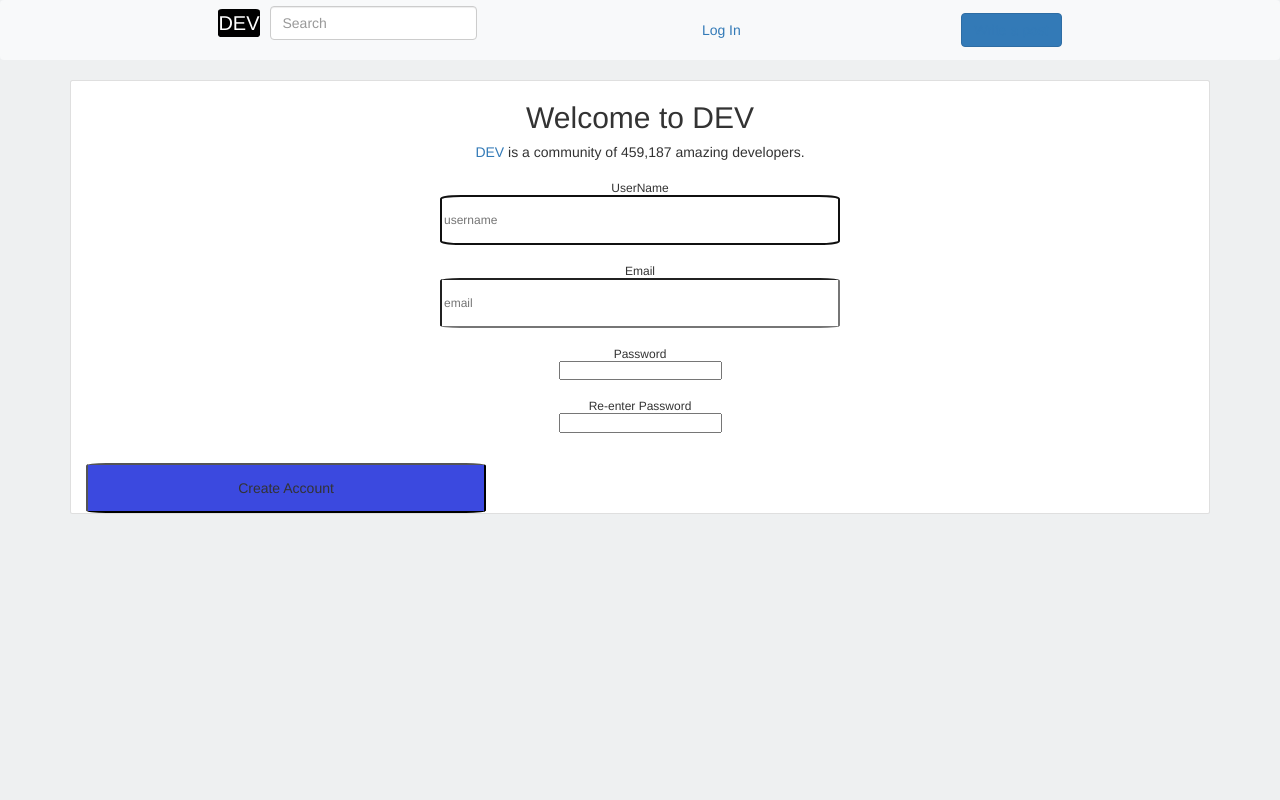
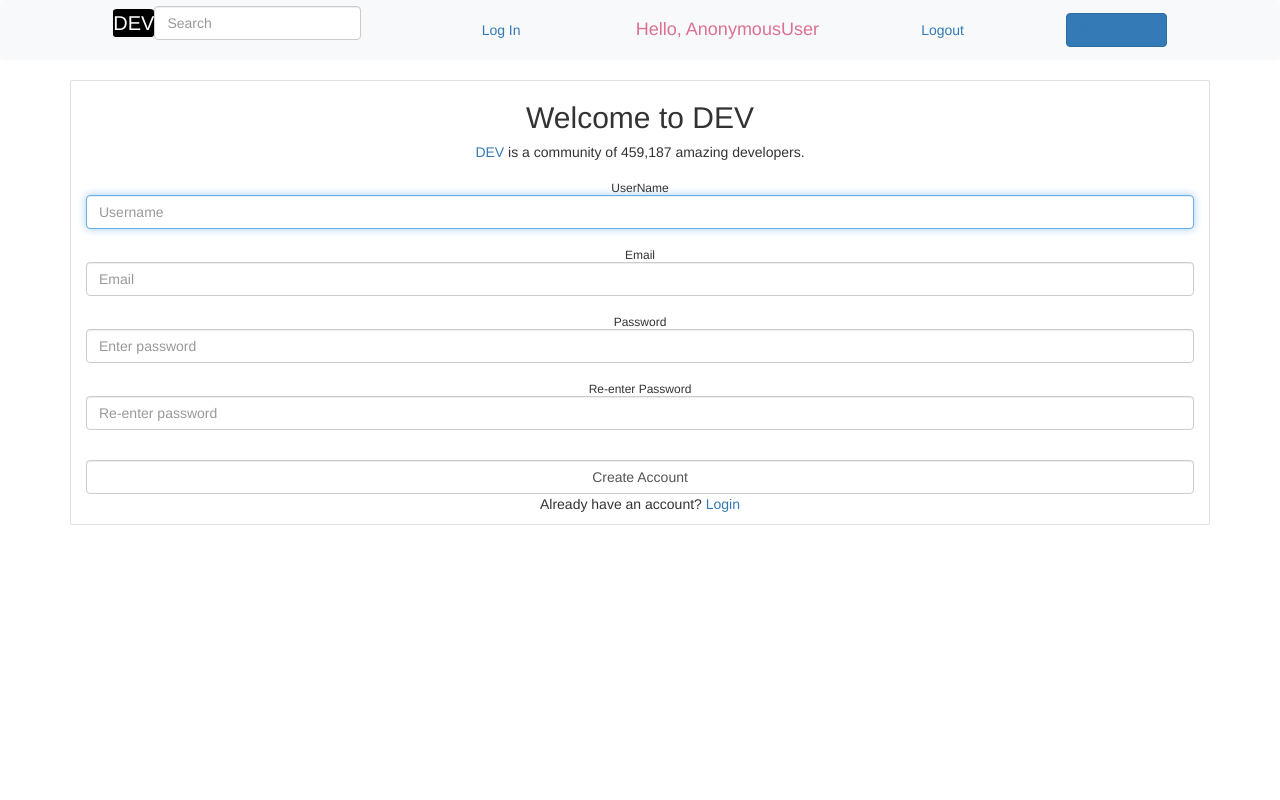
Before and after one commit to iyoungar/dev.to, a Django app: page /signup in a window 1280 px wide. Run offline with Django 3.2, Linux system fonts and the light colour scheme; some libraries are stand-ins or nearby versions.

Commit message:
updated copy

```diff
--- a/devto/urls.py
+++ b/devto/urls.py
@@ -16,17 +16,19 @@
 from django.contrib import admin
 from django.urls import path
 from home.views import homepage
-from login.views import login
+from login.views import loginPage
 from login.views import signup
-from postpage.views import post
+from login.views import logoutUser
+from home.views import posts
 from postpage.views import newpost
 
 
 urlpatterns = [
     path('admin/', admin.site.urls),
     path('home/', homepage, name ='homepage'),
-    path('login/', login, name= 'login'),
+    path('login/', loginPage, name= 'loginPage'),
     path('signup', signup, name= 'signup'),
-    path('postpage/', post, name='post'),
+    path('postpage/', posts, name='posts'),
     path('newpost/', newpost, name='newpost'),
+    path('logout/', logoutUser, name='logoutUser')
 ]
--- a/home/admin.py
+++ b/home/admin.py
@@ -1,5 +1,8 @@
 from django.contrib import admin
 
 from home.models import UserPost
+from home.models import Post
 # Register your mod(els here.
 admin.site.register(UserPost)
+
+admin.site.register(Post)
--- a/home/views.py
+++ b/home/views.py
@@ -1,6 +1,7 @@
 from django.shortcuts import render
 from django.http import HttpResponse
 from home.models import UserPost
+from home.models import Post
 
 #from .form import Postform
 # Create your views here.
@@ -20,6 +21,9 @@
 
   return render (request, "main.html", context)
 
+def posts(request):
+  posts = UserPost.objects.all()
+  return render (request, "postpage.html", {'posts':posts});
 
 
 #def postFormView(request):
--- a/login/form.py
+++ b/login/form.py
@@ -3,13 +3,13 @@
 from django import forms
 from django.db import models
 
-class CreateUserForm (UserCreationForm):
+class CreateUserForm(UserCreationForm):
     class Meta:
         model = User
         fields = ['username', 'email', 'password1', 'password2']
-        widgets = {
-            'username': forms.TextInput(attrs={'class': 'space', 'placeholder': 'username '}),
-            'email': forms.EmailInput(attrs={'class': 'space', 'placeholder': 'email'}),
-            'password1': forms.PasswordInput(attrs={'class': 'space',}),
-            'password2': forms.PasswordInput(attrs={'class': 'space',}),
-        }
+        # widgets = {
+        #     'username': forms.TextInput(attrs={'class': 'space', 'placeholder': 'username '}),
+        #     'email': forms.EmailInput(attrs={'class': 'space', 'placeholder': 'email'}),
+        #     'password1': forms.PasswordInput(attrs={'class': 'space',}),
+        #     'password2': forms.PasswordInput(attrs={'class': 'space',}),
+        # }
--- a/login/views.py
+++ b/login/views.py
@@ -8,38 +8,58 @@
 # Create your views here.
 
 def signup(request):
-    if request.user.is_authenticated:
-        return render (request, "signup.html", {})
+    form = CreateUserForm()
 
-    else:
-        form = CreateUserForm()
-        if request.method == 'POST':
-            form = CreateUserForm(request.POST)
-            if form.is_valid():
-                form.save()
-                user = form.cleaned_data.get('username')
-                messages.success(request, 'Acount was created for user: '+user)
-                return redirect('login')
+    if request.method == 'POST':
+        form = CreateUserForm(request.POST)
+        if form.is_valid():
+            form.save()
+            user = form.cleaned_data.get('username')
+            messages.success(request, 'Acount was created for user: '+user)
+            return redirect('loginPage')
 
-        context = {'form': form}
-        return render(request, 'signup.html', context)
+    context = {'form':form}
+
+    # if request.user.is_authenticated:
+    #     return render (request, "signup.html", {})
+
+    # else:
+
+    #     if request.method == 'POST':
+    #         form = CreateUserForm(request.POST)
+    #         if form.is_valid():
+    #             form.save()
+    #             user = form.cleaned_data.get('username')
+    #             messages.success(request, 'Acount was created for user: '+user)
+    #
+
+    #     context = {'form': form}
+    return render(request, 'signup.html', context)
 
 
-def login(request):
-    if request.user.is_authenticated:
-        return render (request, "login.html", {})
+def loginPage(request):
+    if request.method == 'POST':
+        username = request.POST.get('username')
+        password = request.POST.get('password')
 
-    else:
-        form = CreateUserForm()
-        if request.method == 'POST':
-            username = request.POST.get('username')
-            password = request.POST.get('password')
+        user = authenticate(request, username=username, password=password)
+        if user is not None:
+            login(request, user)
+            return redirect('homepage')
 
-            user = authenticate(request, username=username, password=password)
-            if user is not None:
-                login(request, user)
-                return redirect('main.html')
-            else:
-                messages.info(request, "Username or Password is incorrect")
-        context = {}
-        return render(request, 'login.html', context)
+        else:
+            messages.info(request, "username or password is incorrect")
+    context = {}
+    return render(request, 'login.html', context)
+
+def logoutUser(request):
+    logout(request)
+    return redirect('loginPage')
+
+#     if request.user.is_authenticated:
+#         return render (request, "login.html", {})
+
+#     else:
+#         form = CreateUserForm()
+#
+#         context = {}
--- /dev/null
+++ b/postpage/models.py
@@ -0,0 +1 @@
+from django.db import models
--- a/postpage/views.py
+++ b/postpage/views.py
@@ -1,11 +1,8 @@
 from django.shortcuts import render
 from django.http import HttpResponse
+from .models import *
 # Create your views here.
 
-def post(request):
-
-
-    return render (request, "postpage.html", {});
 
 def newpost(request):
 
--- a/static/csss/main.css
+++ b/static/csss/main.css
@@ -87,18 +87,41 @@
     background-color: #EEF0F1;
 }
 .sbox{
-    background-color: red;
-}
-.sbox{
 width: 18rem;
 margin-top: 2rem;
 float: center;
+background-color: greenyellow;
 }
 .bbox{
 width: 18rem;
 height: 10rem;
 margin-top: 2rem;
+background-color: hotpink;
+text-align: left;
 }
 .smit{
     margin-top: 1rem;
 }
+.hello{
+    font-size: 18px;
+    color: palevioletred;
+}
+.head{
+    font-size: 18px;
+    font-weight: bolder;
+    background-color: deeppink;
+}
+.body{
+    font-size: 15px;
+
+}
+.tags{
+    font-size: 13px;
+
+}
+.cardio{
+background-color: rgb(138, 133, 128);
+}
+.wap{
+    color: white;
+}
--- a/templates/navbar.html
+++ b/templates/navbar.html
@@ -16,7 +16,9 @@
             <a class="dev" href="{% url 'homepage' %}"> DEV </a>
             <input class="form-control mr-sm-2 search" type="search" placeholder="Search" aria-label="Search">
         </form>
-        <button class="btn" type="submit"> <a href="{% url 'login' %}"> Log In </a> </button>
+        <button class="btn" type="submit"> <a href="{% url 'loginPage' %}"> Log In </a> </button>
+        <span class="hello"> Hello, {{request.user}} </span>
+        <span><a href="{% url 'logoutUser' %}"> Logout </a> </span>
         <button class="btn btn-primary my-2 my-sm-0" type="submit"> <a href="{% url 'newpost' %}"> Write a post </a></button>
     </nav>
 </body>
--- a/templates/postcreationpage.html
+++ b/templates/postcreationpage.html
@@ -19,10 +19,10 @@
                 <p style="margin-left: 20px; margin-top: -10px;">{{i.author}}</p>
             </a>
             <h3>
-                <a href="{% url 'post' %}">{{i.title}}</a>
+                <a href="{% url 'posts' %}">{{i.title}}</a>
             </h3>
             <p>
-                <a href="{% url 'post' %}">{{i.tags}}</a>
+                <a href="{% url 'posts' %}">{{i.tags}}</a>
             </p>
         </div>
         {% endfor%}
--- a/templates/signup.html
+++ b/templates/signup.html
@@ -9,12 +9,10 @@
 </head>
 
 
-<body class="all">
-    {% include "navbar.html" %}
-    {% block content %}
-    {% endblock %}
-
-
+<body>
+  {% include "navbar.html" %}
+  {% block content %}
+  {% endblock %}
   <form method="POST" action="">
     {% csrf_token %}
 
@@ -29,16 +27,23 @@
         {{form.password1}} </h6>
       <h6 class="rext"> Re-enter Password <br>
         {{form.password2}} </h6> <br>
-      <input type="submit" class="create" value="Create Account">
+      <input type="submit" value="Create Account">
+      <p>Already have an account?
+        <a href="{% url 'loginPage' %}">Login</a>
+      </p>
     </div>
+    <script>
+      var form_fields = document.getElementsByTagName('input')
+      form_fields[2].placeholder='Username';
+      form_fields[3].placeholder='Email';
+      form_fields[4].placeholder='Enter password';
+      form_fields[5].placeholder='Re-enter password';
 
-
-
-
-
-      </div>
+    for (var field in form_fields){
+      form_fields[field].className += 'form-control'
+    }
+    </script>
 
   </form>
-<br>
-{{form.errors}}
+  {{form.errors}}
 </body>
```
Also changed, not shown: home/models.py (+11 -0 lines), templates/login.html (+18 -11 lines), templates/postpage.html (+8 -4 lines), db.sqlite3.
